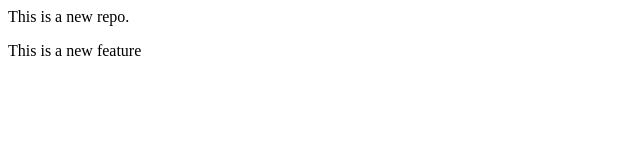
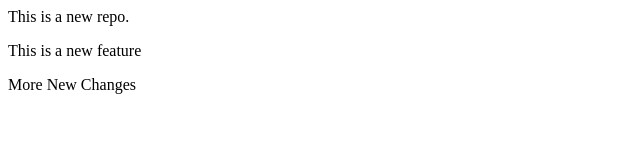
Before and after one commit to zohaibknoorani/localrepo123, a plain HTML site: page index.html in a window 1280 px wide. Shown: the whole page, without its empty margins (0-640 px from the left). Drawn offline with Linux system fonts and the light colour scheme.

Commit message:
More New Changes

```diff
--- a/index.html
+++ b/index.html
@@ -1,2 +1,3 @@
 <p>This is a new repo.</p>
 <p>This is a new feature</p>
+<p>More New Changes</p>
```
